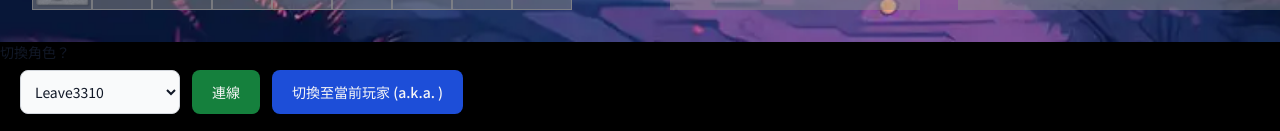
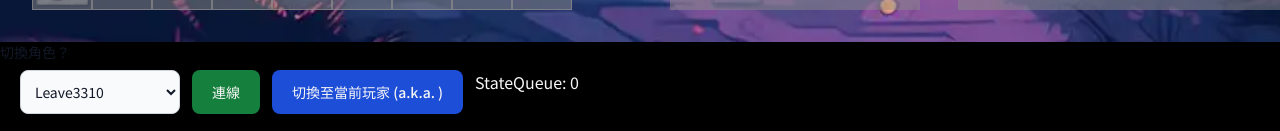
Before and after one commit to Game-as-a-Service/magician, a Vue app: page / in a window 1280 px wide. Shown: the part 982-1113 px from the top of the page. Built offline with nearby package versions, Linux system fonts and the light colour scheme.

Commit message:
feat: 1. 修復新局開始時，未更新畫面問題 2. 跳轉玩家時保留gameId

```diff
--- a/src/components/MainLayout.vue
+++ b/src/components/MainLayout.vue
@@ -167,7 +167,6 @@ onMounted(() => {
 })
 const bgNumber = ref(Math.floor(Math.random() * 10))
 const handleUserConnect = () => {
-  handleConnect()
   if (route.query.gameRoomID) {
     router.push({
       path: route.path,
@@ -175,8 +174,10 @@ const handleUserConnect = () => {
         gameRoomID: route.query.gameRoomID,
         playerId: playerId.value,
       },
+    }).then(() => {
+      router.go(0)
     })
-  }
+  } else {
     router.push({
       path: route.path,
       query: {
@@ -185,6 +186,7 @@ const handleUserConnect = () => {
         playerId: playerId.value,
       },
     })
+  }
 }
 </script>
 
@@ -271,7 +273,7 @@ const handleUserConnect = () => {
           for="countries"
           class="block mb-2 text-sm font-medium text-gray-900 dark:text-white"
         >切換角色？</label>
-        <div class="flex pl-5 pb-5 gap-3">
+        <div class="flex pl-5 pb-5 gap-3 text-white">
           <select
             id="countries"
             v-model="playerId"
@@ -307,6 +309,8 @@ const handleUserConnect = () => {
             切換至當前玩家 (a.k.a.
             {{ playerIds[gameStore.gameStatus.current_player] }})
           </button>
+
+          StateQueue: {{ gameStore.gameStatusQueue.length }}
         </div>
       </div>
     </div>
--- a/src/stores/game.js
+++ b/src/stores/game.js
@@ -155,14 +155,15 @@ export const useGameStore = defineStore('useGameStore', () => {
           processGameStatus()
         }, 1500)
       } else if (status.event_name === 'dice_rolled') {
-        console.log('dice_rolled: ', status.dice_result)
         setPlayDice(status.dice_result)
         setShowDice(true)
         updateTmpGameStatus(status)
       } else if (status.event_name === 'round_started') {
         spellFailed.value = false
+        setGameStatus(status)
+        processing.value = false
+        processGameStatus()
       } else if (status.event_name === 'spell_owl') {
-        console.log('select secret')
         if (myTurn.value){
           updateTmpGameStatus(status)
           updateShowSecretTable(true)
```
Lines whose indentation alone changed are shown as unchanged.
